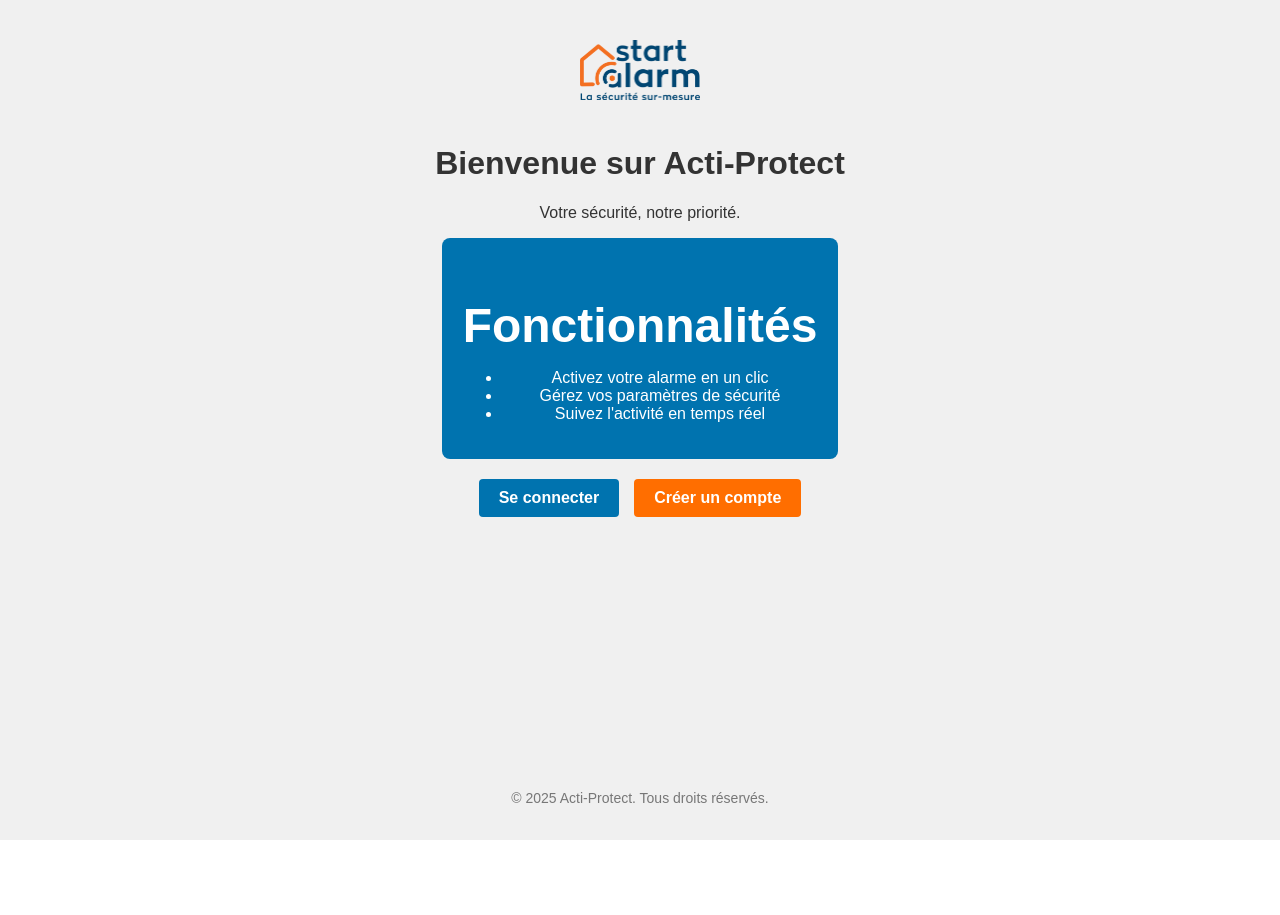
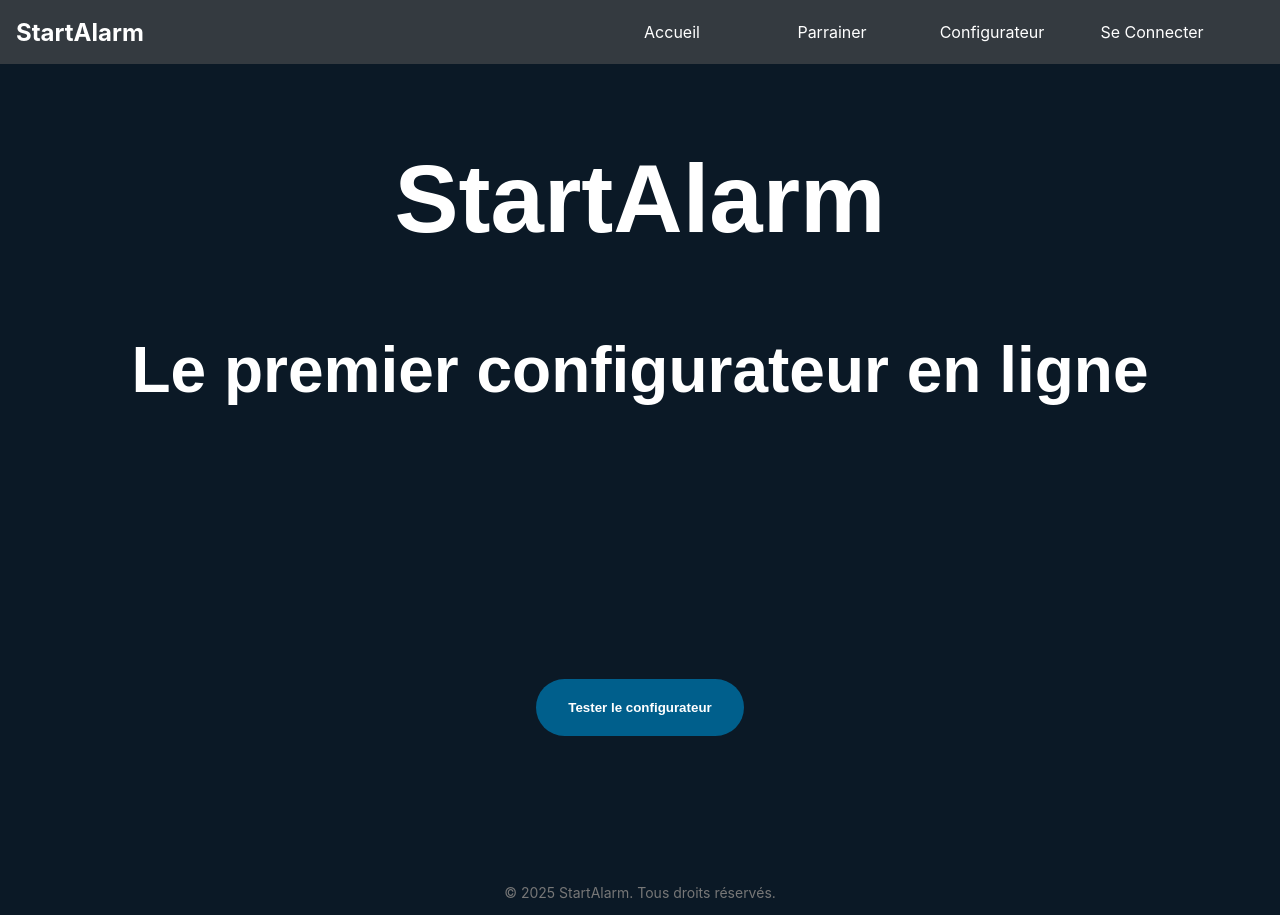
Before and after one commit to Garwoos/Acti-Protect, a React (Create React App) app in the folder start-alarm/: page /accueil in a window 1280 px wide. Before the commit the page ends 840 px from the top, so only its background shows below. Built offline with nearby package versions, Linux system fonts and the light colour scheme.

Commit message:
Add new dependencies and enhance styling for login and register pages

```diff
--- a/start-alarm/package.json
+++ b/start-alarm/package.json
@@ -3,11 +3,14 @@
   "version": "0.1.0",
   "private": true,
   "dependencies": {
+    "@material-tailwind/react": "^2.1.10",
     "bcrypt": "^5.1.1",
     "cra-template": "1.2.0",
     "express": "^4.21.2",
+    "framer-motion": "^11.16.1",
     "mysql2": "^3.12.0",
     "react": "^18.0.0",
+    "react-bootstrap": "^2.10.7",
     "react-dom": "^18.0.0",
     "react-router-dom": "^7.1.1",
     "react-scripts": "5.0.1",
--- a/start-alarm/src/accueil.css
+++ b/start-alarm/src/accueil.css
@@ -1,50 +1,89 @@
+
+body{
+    background-color: #0b1926;
+}
+
 .accueil-container {
     display: flex;
     flex-direction: column;
     align-items: center;
     justify-content: space-between;
     min-height: 100vh;
-    background-color: #f0f0f0;
     color: #333;
     font-family: Arial, sans-serif;
     text-align: center;
-    padding: 20px;
   }
 
   .accueil-header {
-    margin-top: 20px;
+    color: white;
+    justify-content: center;
+    align-items: center;
   }
 
-  .accueil-logo {
-    width: 120px;
-    height: auto;
-    margin-bottom: 20px;
+  .accueil-content {
+    justify-content: center;
+    display: contents;
+    width: 100%;
   }
 
-  .accueil-main {
-    flex: 1;
-    display: flex;
-    flex-direction: column;
-    align-items: center;
-    gap: 20px;
+  .accueil-features {
+    margin-bottom: 8rem;
   }
 
-  .accueil-section {
-    background: #0073af;
+  .btn-conf {
+    width: 13rem;
+    padding: 10%;
+    background-color: #005f8c;
     color: white;
-    border-radius: 8px;
-    padding: 20px;
-    width: 90%;
-    max-width: 500px;
+    font-weight: bold;
+    border: none;
+    border-radius: 30px;
+    cursor: pointer;
   }
 
-  .accueil-section h2 {
-    margin-bottom: 10px;
+
+  .btn-conf a {
+    color: white;
+    text-decoration: none;
   }
 
-  .accueil-buttons {
-    display: flex;
-    gap: 15px;
+  .btn-conf:hover {
+    background-color: #014a6c;
+    transition: background-color 0.5s ease;
+  }
+
+  .animated-text {
+    font-size: 6rem;
+    color: #ffffff;
+    opacity: 0; /* Départ invisible */
+    transform: translateY(50px); /* Départ décalé vers le bas */
+    animation: slideIn 1.5s ease-out forwards; /* Animation appliquée */
+  }
+
+  .animated-subtext {
+    font-size: 4rem;
+    color: #ffffff;
+    opacity: 0; /* Départ invisible */
+    transform: translateY(50px); /* Départ décalé vers le bas */
+    animation: slideIn 2.5s ease-out forwards; /* Animation appliquée */
+  }
+
+  /* Définition de l'animation */
+  @keyframes slideIn {
+    0% {
+      opacity: 0;
+      transform: translateY(50px);
+    }
+    100% {
+      opacity: 1;
+      transform: translateY(0);
+    }
+  }
+
+  h1{
+    text-align: center;
+    font-size: 4rem;
+    color: white;
   }
 
   .btn {
@@ -80,3 +119,85 @@
     font-size: 14px;
     color: #777;
   }
+
+/* MENU NAVBAR PRINCIPAL */
+
+.custom-navbar {
+    background-color: #343a40; /* Couleur sombre pour la navbar */
+    height: 4rem;
+  }
+
+  .navbar-container {
+    display: flex;
+    justify-content: space-between;
+    align-items: center;
+  }
+
+  .me-auto {
+    margin-left: auto;
+    display: flex;
+    margin-right: 3rem;
+  }
+
+  .navbar-brand {
+    margin-left: 1rem;
+  }
+
+  .nav-link {
+    height: 4rem;
+    display: flex;
+    align-items: center;
+    justify-content: center;
+  }
+
+  #basic-nav-dropdown.dropdown-toggle.nav-link a{
+    width: 10rem;
+  }
+
+  .custom-navbar .navbar-brand {
+    color: #ffffff; /* Couleur du texte de la marque */
+    font-size: 1.5rem; /* Taille du texte de la marque */
+    font-weight: bold;
+    text-decoration: none;
+  }
+
+  .custom-dropdown {
+    display: block;
+  }
+
+  #basic-navbar-nav {
+    display: flex;
+    justify-content: space-between;
+    align-items: center;
+  }
+
+  .custom-dropdown .dropdown-menu {
+    background-color: #343a40; /* Fond du menu déroulant */
+    border: none; /* Pas de bordure */
+  }
+
+  .custom-navbar .nav-link,
+  .custom-navbar .dropdown-toggle {
+    color: #ffffff; /* Couleur des liens */
+    font-size: 1rem; /* Taille de police des liens */
+    text-decoration: none;
+    width: 10rem;
+  }
+
+  .custom-navbar .nav-link:hover,
+  .custom-navbar .dropdown-toggle:hover {
+    color: #9fa2a5; /* Couleur des liens au survol */
+  }
+
+  .custom-navbar .dropdown-menu {
+    background-color: #343a40; /* Fond du menu déroulant */
+    border: none; /* Pas de bordure */
+  }
+
+  .custom-navbar .dropdown-item {
+    color: #ffffff; /* Couleur des éléments du menu */
+  }
+
+  .custom-navbar .dropdown-item:hover {
+    background-color: #495057; /* Fond au survol dans le menu */
+  }
--- a/start-alarm/src/accueil.js
+++ b/start-alarm/src/accueil.js
@@ -1,34 +1,49 @@
 import React from 'react';
-import { Link } from 'react-router-dom';
+import {Link} from 'react-router-dom';
 import './accueil.css'; // Pour le style
+import { motion } from 'framer-motion';
+import Container from 'react-bootstrap/Container';
+import Nav from 'react-bootstrap/Nav';
+import Navbar from 'react-bootstrap/Navbar';
+import NavDropdown from 'react-bootstrap/NavDropdown';
 
 const Accueil = () => {
   return (
-    <div className="accueil-container">
-      <header className="accueil-header">
-        <img src="/images/LOGO-START-ALARM-Q.png" alt="Logo" className="accueil-logo" />
-        <h1>Bienvenue sur Acti-Protect</h1>
-        <p>Votre sécurité, notre priorité.</p>
-      </header>
-
-      <main className="accueil-main">
-        <section className="accueil-section">
-          <h2>Fonctionnalités</h2>
-          <ul>
-            <li>Activez votre alarme en un clic</li>
-            <li>Gérez vos paramètres de sécurité</li>
-            <li>Suivez l'activité en temps réel</li>
-          </ul>
+    <div className="accueil-main">
+      <div className="accueil-navbar">
+        <Navbar expand="lg" className="custom-navbar">
+          <Container className='navbar-container'>
+            <Navbar.Brand href="/accueil">StartAlarm</Navbar.Brand>
+            <Navbar.Collapse id="basic-navbar-nav">
+              <Nav className="me-auto">
+                <Nav.Link href="/accueil">Accueil</Nav.Link>
+                <Nav.Link href="#link">Parrainer</Nav.Link>
+                <NavDropdown title="Configurateur" id="basic-nav-dropdown"  className='custom-dropdown'>
+                  <NavDropdown.Item href="#action/3.1">Dessiner Mes Plans</NavDropdown.Item>
+                  <NavDropdown.Item href="#action/3.2">Consulter Mes Plans</NavDropdown.Item>
+                </NavDropdown>
+                <Nav.Link href="/login">Se Connecter</Nav.Link>
+              </Nav>
+            </Navbar.Collapse>
+          </Container>
+        </Navbar>
+      </div>
+      <div className="accueil-container">
+      {/* Le MENU de navigation */}
+        <section className="accueil-content">
+          <header className="accueil-header">
+            <h1 className='animated-text'>StartAlarm</h1>
+            <h2 className='animated-subtext'>Le premier configurateur en ligne</h2>
+          </header>
+          <div className="accueil-features">
+            <motion.button className="btn-conf" initial={{ y: -50, opacity: 0 }} animate={{ y: 0, opacity: 1 }} transition={{ duration: 1.5, ease: "easeInOut" }}>
+              <Link to="/configurateur" className="btn-link">Tester le configurateur</Link>
+            </motion.button>
+          </div>
         </section>
-
-        <div className="accueil-buttons">
-          <Link to="/login" className="btn btn-primary">Se connecter</Link>
-          <Link to="/register" className="btn btn-secondary">Créer un compte</Link>
-        </div>
-      </main>
-
+      </div>
       <footer className="accueil-footer">
-        <p>&copy; 2025 Acti-Protect. Tous droits réservés.</p>
+        <p>&copy; 2025 StartAlarm. Tous droits réservés.</p>
       </footer>
     </div>
   );
--- a/start-alarm/src/login.css
+++ b/start-alarm/src/login.css
@@ -1,10 +1,55 @@
+body{
+  background-color: #f0f0f0;
+}
+
 .login-container {
-    display: flex;
+  display: flex;
+  justify-content: center;
+  align-items: center;
+  height: 100vh;
+  background-color: #2f3031;
+  background-image: url(https://images.hdqwalls.com/wallpapers/after-sunset-minimal-4k-zm.jpg);
+  background-size: cover;
+  background-repeat: no-repeat;
+}
+
+
+.login-text {
+  font-size: 5rem;
+  display: flex;
+  justify-content: center;
+  align-items: center;
+  color: #ffffff;
+  margin-top: 40%;
+  margin-left: 0%;
+  line-height: 0%;
+}
+
+.login-subtext{
+  font-size: 4rem;
+  display: flex;
+  justify-content: center;
+  align-items: center;
+  color: #ffffff;
+  margin-left: 20%;
+}
+
+.login-container-Left{
+  display: inline-block;
+  justify-content: left;
+  align-items: center;
+  height: 100vh;
+  background-color: transparent	;
+  width: 50%;
+}
+
+.login-container-Right {
+    display: inline-block;
     justify-content: right;
-    align-items: center;
+    align-items: right;
     height: 100vh;
-    background-color: #f0f0f0;
-    padding-right: 10%;
+    background-color: transparent;
+    width: 50%;
   }
 
   .login-form {
@@ -15,11 +60,14 @@
     box-shadow: 0 4px 8px rgba(0, 0, 0, 0.2);
     max-width: 400px;
     width: 100%;
+    margin-left: 30%;
+    margin-top: 5%;
   }
 
   .login-form h2 {
     text-align: center;
-    margin-bottom: 20px;
+    margin-bottom: 2%;
+    font-size: 3rem;
   }
 
   .login-form input {
--- a/start-alarm/src/login.js
+++ b/start-alarm/src/login.js
@@ -1,6 +1,7 @@
 import React, { useState } from 'react';
 import './login.css'; // Facultatif, pour styliser la page
 import { Link } from 'react-router-dom';
+import {motion} from 'framer-motion';
 
 const Login = () => {
   const [email, setEmail] = useState('');
@@ -11,11 +12,17 @@
     // Vous pouvez ajouter une logique de validation ou d'authentification ici
     console.log('Email:', email, 'Password:', password);
   };
+  return (
+    <div className='login-container'>
+      <div className="login-container-Left">
+        <motion.h1 className='login-text' initial={{x:50,opacity:0}} animate={{x:0,opacity:1}} transition={{duration:1.5,ease:"easeInOut"}}>Bienvenue</motion.h1>
+        <motion.h2 className='login-subtext' initial={{x:-50,opacity:0}} animate={{x:0,opacity:1}} transition={{duration:1.5,ease:"easeInOut"}}>Sur notre site</motion.h2>
+      </div>
 
-  return (
-    <div className="login-container">
-      <form className="login-form" onSubmit={handleSubmit}>
-        <h2>Se Connecter</h2>
+
+      <div className="login-container-Right">
+        <motion.form className="login-form" onSubmit={handleSubmit} initial={{y:50,opacity:0}} animate={{y:0,opacity:1}} transition={{duration:1.5,ease:"easeInOut"}}>
+          <h2 className>Se Connecter</h2>
           <div>
             <input
               type="email"
@@ -43,7 +50,8 @@
             <Link to="/register">Pas de compte ? Créer un compte</Link>
           </div>
           <button type="submit">Connexion</button>
-      </form>
+        </motion.form>
+      </div>
     </div>
   );
 };
--- a/start-alarm/src/register.css
+++ b/start-alarm/src/register.css
@@ -1,11 +1,49 @@
 .register-container {
     display: flex;
-    justify-content: right;
+    justify-content: center;
     align-items: center;
     height: 100vh;
-    background-color: #f9f9f9;
-    position: relative;
-    padding-right: 10%;
+    background-image: url(https://images.hdqwalls.com/wallpapers/after-sunset-minimal-4k-zm.jpg);
+    background-size: cover;
+    background-repeat: no-repeat;
+  }
+
+  .register-container-Left {
+    display: inline-block;
+    justify-content: left;
+    align-items: center;
+    height: 100vh;
+    background-color: transparent;
+    width: 50%;
+  }
+
+  .register-text {
+    font-size: 5rem;
+    display: flex;
+    justify-content: center;
+    align-items: center;
+    color: #ffffff;
+    margin-top: 40%;
+    margin-left: 0%;
+    line-height: 0%;
+  }
+
+  .register-subtext{
+    font-size: 4rem;
+    display: flex;
+    justify-content: center;
+    align-items: center;
+    color: #ffffff;
+    margin-left: 20%;
+  }
+
+  .register-container-Right {
+    display: inline-block;
+    justify-content: right;
+    align-items: right;
+    height: 100vh;
+    background-color: transparent;
+    width: 50%;
   }
 
   .register-form {
@@ -16,11 +54,13 @@
     box-shadow: 0 4px 8px rgba(0, 0, 0, 0.2);
     max-width: 400px;
     width: 100%;
+    margin-left: 30%;
+    margin-top: 5%;
   }
 
   .register-form h2 {
     text-align: center;
-    margin-bottom: 20px;
+    margin-bottom: 10%;
   }
 
   .register-form input {
@@ -55,6 +95,8 @@
     display: flex;
     justify-content: center;
     margin: 10%;
+    pointer-events: none;
+    user-select: none;
   }
 
   .register-logo img {
```
Also changed, not shown: start-alarm/src/register.js (+9 -14 lines), start-alarm/public/images/wp1.jpg (added), 1 other file (tests, documents, lock files or other folders). Lines whose indentation alone changed are shown as unchanged.
